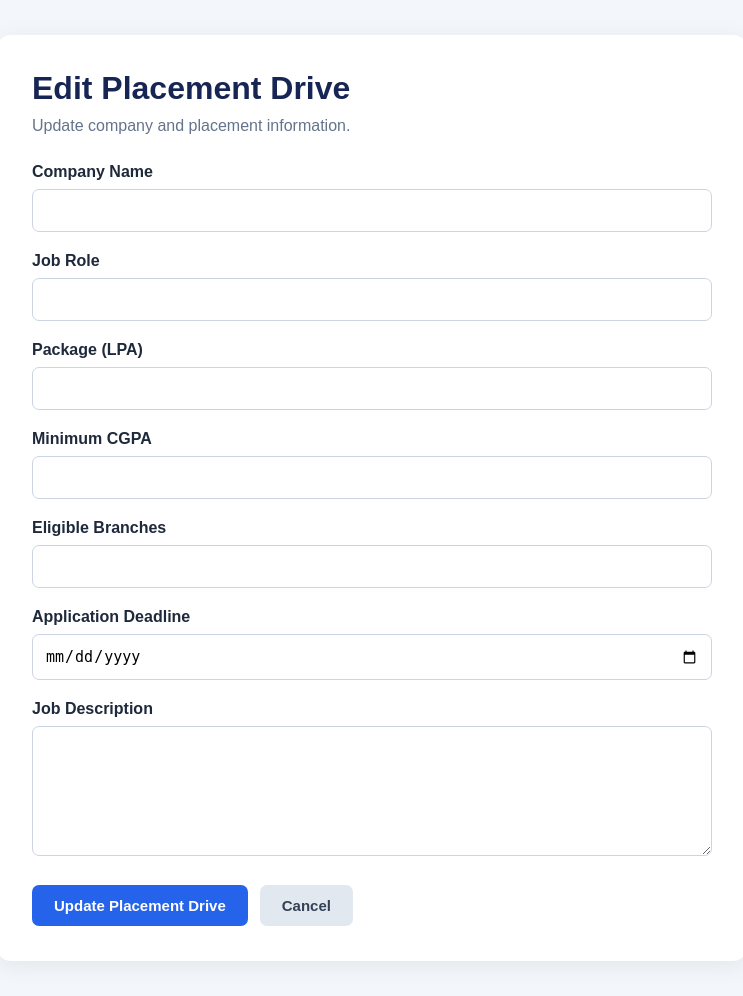
After one commit to Prasannapatil114/PlacementPro, a Spring app: template src/main/resources/templates/edit-drive.html in a window 1280 px wide. The commit adds this page. Shown: the whole page, without its empty margins (268-1011 px from the left). Run offline with Thymeleaf, Linux system fonts and the light colour scheme; the template is opened without the code that fills it, so the values that code supplies are empty.

Commit message:
Add placement drive editing feature

```diff
--- /dev/null
+++ b/src/main/resources/templates/edit-drive.html
@@ -0,0 +1,164 @@
+
+<!DOCTYPE html>
+<html lang="en" xmlns:th="http://www.thymeleaf.org">
+<head>
+    <meta charset="UTF-8">
+    <meta name="viewport" content="width=device-width, initial-scale=1.0">
+    <title>Edit Placement Drive | PlacementPro</title>
+
+    <style>
+        * {
+            margin: 0;
+            padding: 0;
+            box-sizing: border-box;
+        }
+
+        body {
+            font-family: Arial, sans-serif;
+            background: #f3f6fb;
+            padding: 35px 15px;
+            color: #1e293b;
+        }
+
+        .container {
+            max-width: 750px;
+            margin: auto;
+            background: white;
+            padding: 35px;
+            border-radius: 14px;
+            box-shadow: 0 5px 25px rgba(0,0,0,0.07);
+        }
+
+        h1 {
+            color: #172554;
+            margin-bottom: 10px;
+        }
+
+        .subtitle {
+            color: #64748b;
+            margin-bottom: 28px;
+        }
+
+        .form-group {
+            margin-bottom: 20px;
+        }
+
+        label {
+            display: block;
+            font-weight: 600;
+            margin-bottom: 8px;
+        }
+
+        input, textarea {
+            width: 100%;
+            padding: 12px;
+            border: 1px solid #cbd5e1;
+            border-radius: 7px;
+            font-size: 15px;
+        }
+
+        textarea {
+            min-height: 130px;
+            resize: vertical;
+        }
+
+        input:focus, textarea:focus {
+            outline: none;
+            border-color: #2563eb;
+        }
+
+        .buttons {
+            display: flex;
+            gap: 12px;
+            margin-top: 25px;
+        }
+
+        button, .cancel {
+            padding: 12px 22px;
+            border: none;
+            border-radius: 7px;
+            font-size: 15px;
+            font-weight: 600;
+            cursor: pointer;
+            text-decoration: none;
+        }
+
+        button {
+            background: #2563eb;
+            color: white;
+        }
+
+        button:hover {
+            background: #1d4ed8;
+        }
+
+        .cancel {
+            background: #e2e8f0;
+            color: #334155;
+        }
+    </style>
+</head>
+
+<body>
+
+<div class="container">
+
+    <h1>Edit Placement Drive</h1>
+    <p class="subtitle">
+        Update company and placement information.
+    </p>
+
+    <form th:action="@{/admin/drives/update/{id}(id=${drive.id})}"
+          th:object="${drive}"
+          method="post">
+
+        <div class="form-group">
+            <label>Company Name</label>
+            <input type="text" th:field="*{companyName}" required>
+        </div>
+
+        <div class="form-group">
+            <label>Job Role</label>
+            <input type="text" th:field="*{jobRole}" required>
+        </div>
+
+        <div class="form-group">
+            <label>Package (LPA)</label>
+            <input type="number" step="0.01"
+                   th:field="*{packageLpa}" required>
+        </div>
+
+        <div class="form-group">
+            <label>Minimum CGPA</label>
+            <input type="number" step="0.01"
+                   th:field="*{minimumCgpa}" required>
+        </div>
+
+        <div class="form-group">
+            <label>Eligible Branches</label>
+            <input type="text" th:field="*{eligibleBranch}" required>
+        </div>
+
+        <div class="form-group">
+            <label>Application Deadline</label>
+            <input type="date"
+                   th:field="*{applicationDeadline}" required>
+        </div>
+
+        <div class="form-group">
+            <label>Job Description</label>
+            <textarea th:field="*{jobDescription}" required></textarea>
+        </div>
+
+        <div class="buttons">
+            <button type="submit">Update Placement Drive</button>
+
+            <a th:href="@{/drives}" class="cancel">Cancel</a>
+        </div>
+
+    </form>
+
+</div>
+
+</body>
+</html>
```
Also changed, not shown: src/main/java/PlacementPro/controller/PlacementDriveController.java (+46 -10 lines), src/main/java/PlacementPro/entity/PlacementDrive.java (+3 -5 lines), src/main/resources/templates/drives.html (+139 -77 lines).
